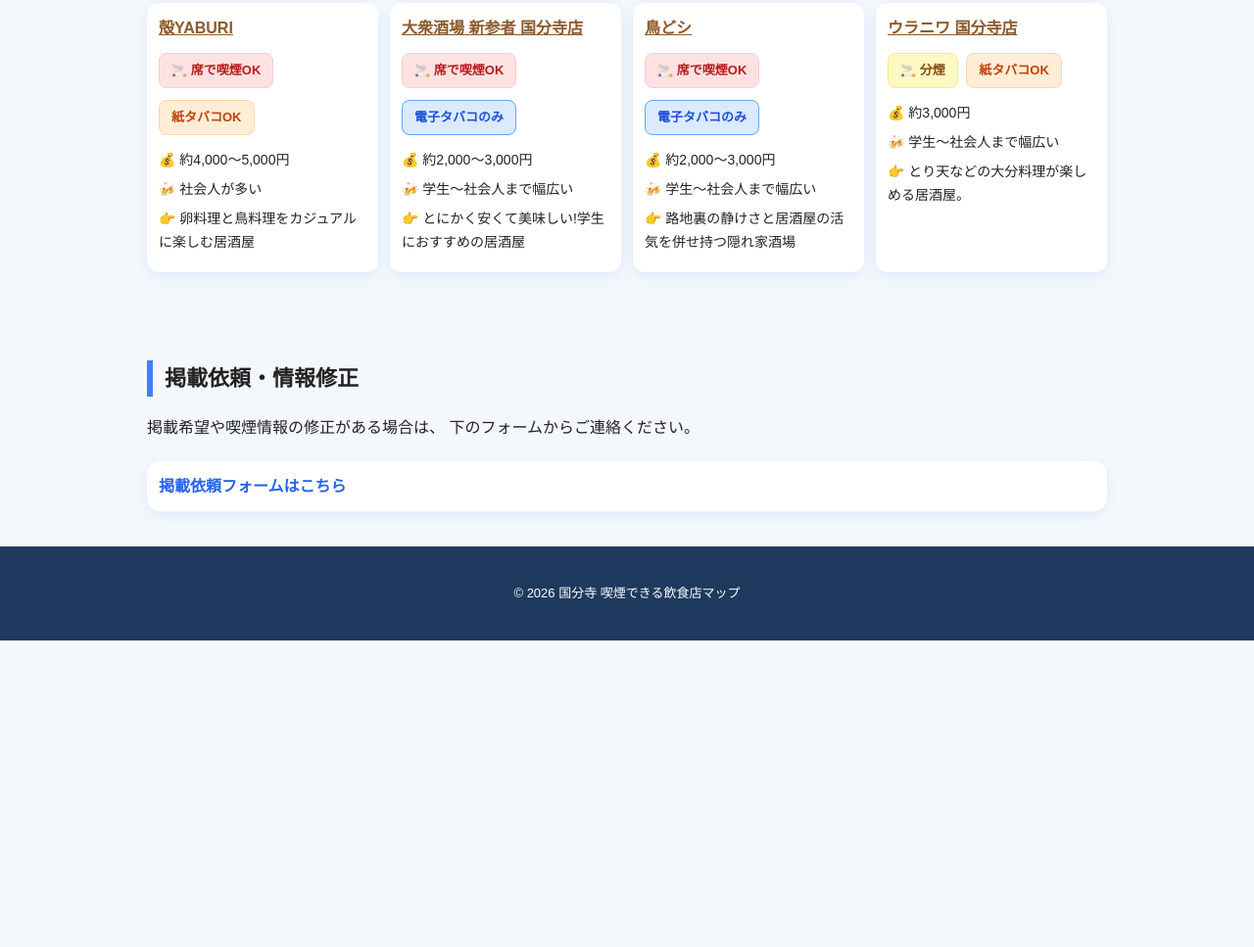
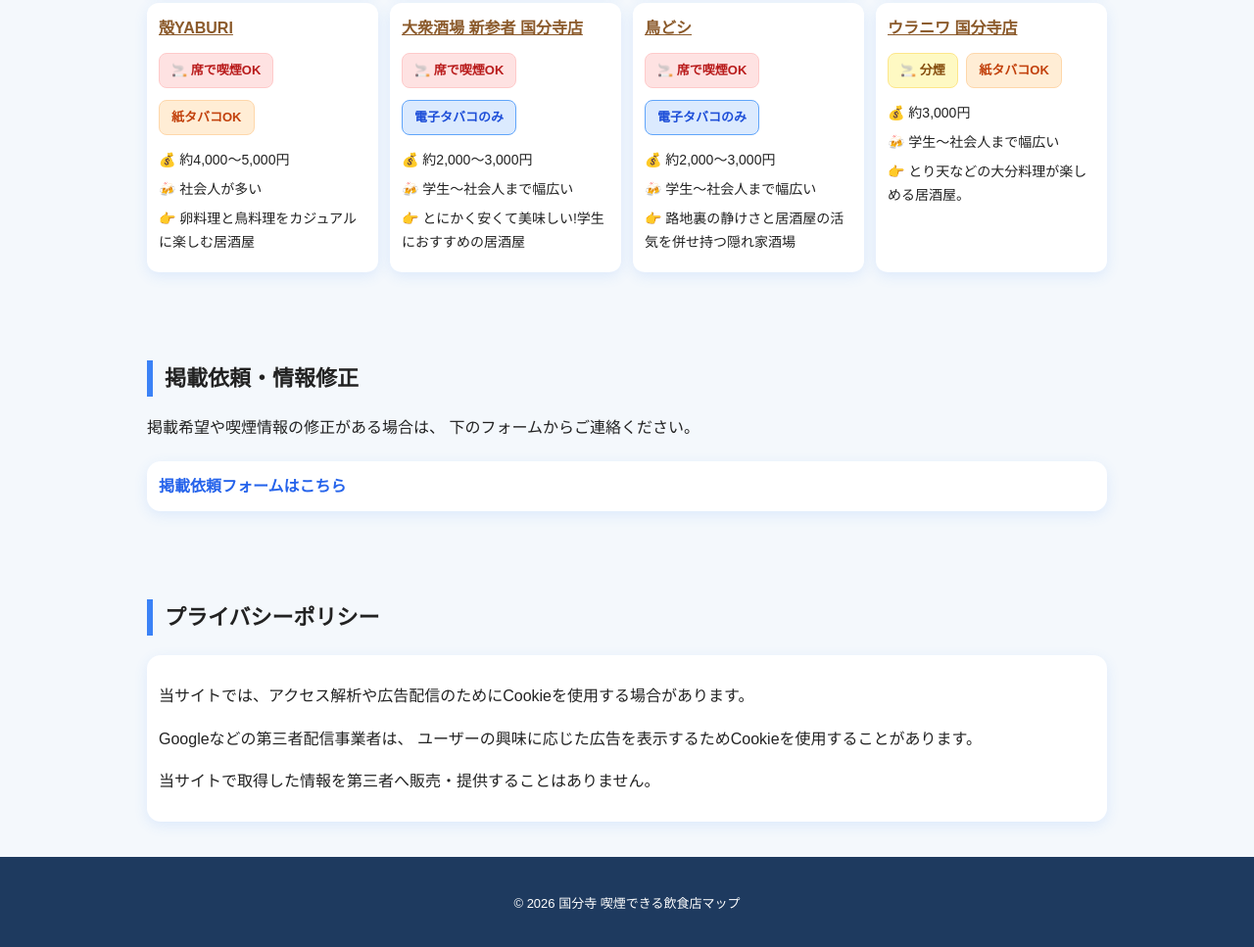
Before and after one commit to keitavvs/keitavvs.github.io, a plain HTML site: page index.html in a window 1280 px wide. Shown: the part 2265-3232 px from the top of the page at 98% size. Before the commit the page ends 2919 px from the top, so only its background shows below. Drawn offline with Linux system fonts and the light colour scheme.

Commit message:
Update index.html

```diff
--- a/index.html
+++ b/index.html
@@ -592,6 +592,26 @@ crossorigin="anonymous"></script>
     </a>
   </div>
 </section>
+<section>
+  <h2>プライバシーポリシー</h2>
+
+  <div class="form-box">
+    <p>
+      当サイトでは、アクセス解析や広告配信のためにCookieを使用する場合があります。
+    </p>
+
+    <p>
+      Googleなどの第三者配信事業者は、
+      ユーザーの興味に応じた広告を表示するためCookieを使用することがあります。
+    </p>
+
+    <p>
+      当サイトで取得した情報を第三者へ販売・提供することはありません。
+    </p>
+  </div>
+</section>
+
+
   <footer>
     <p>&copy; 2026 国分寺 喫煙できる飲食店マップ</p>
   </footer>
```
